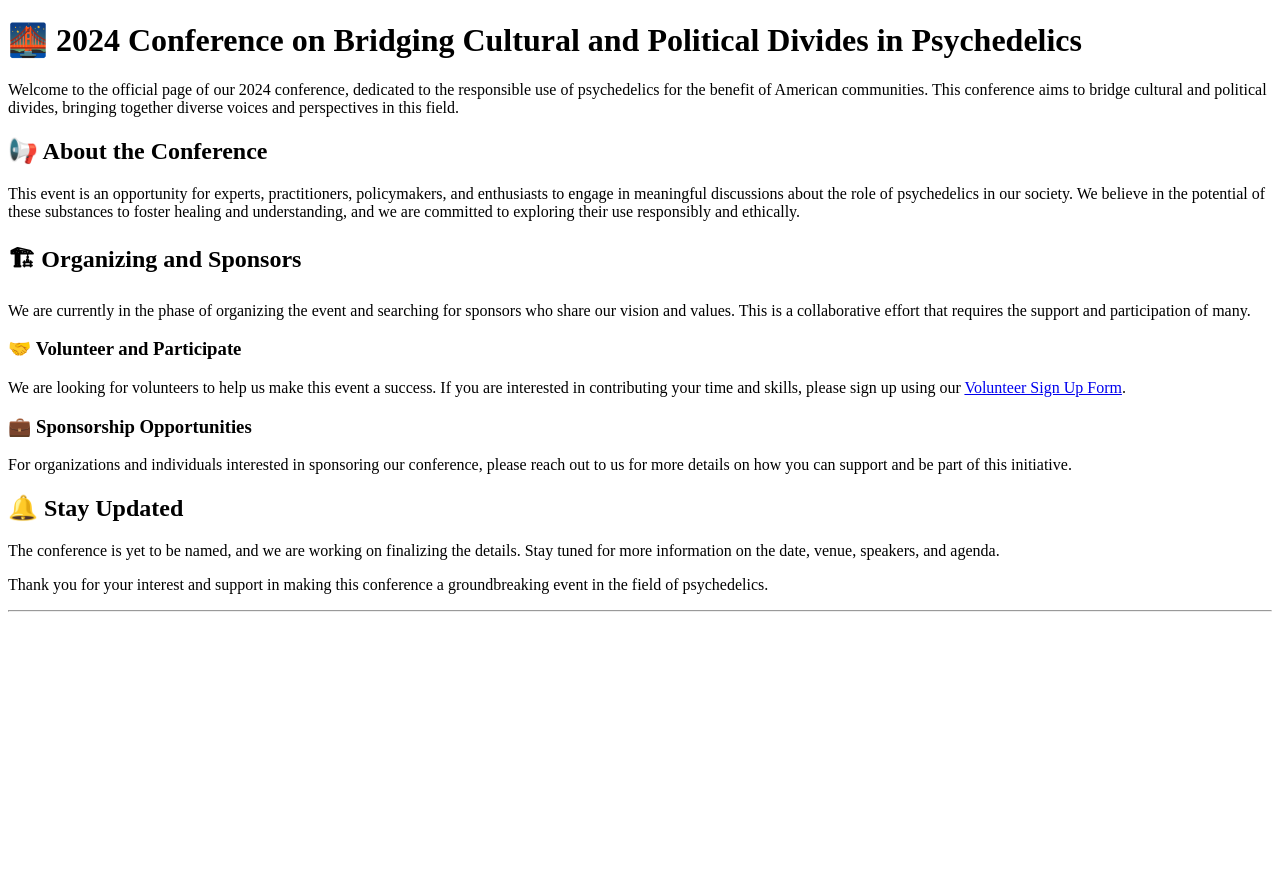
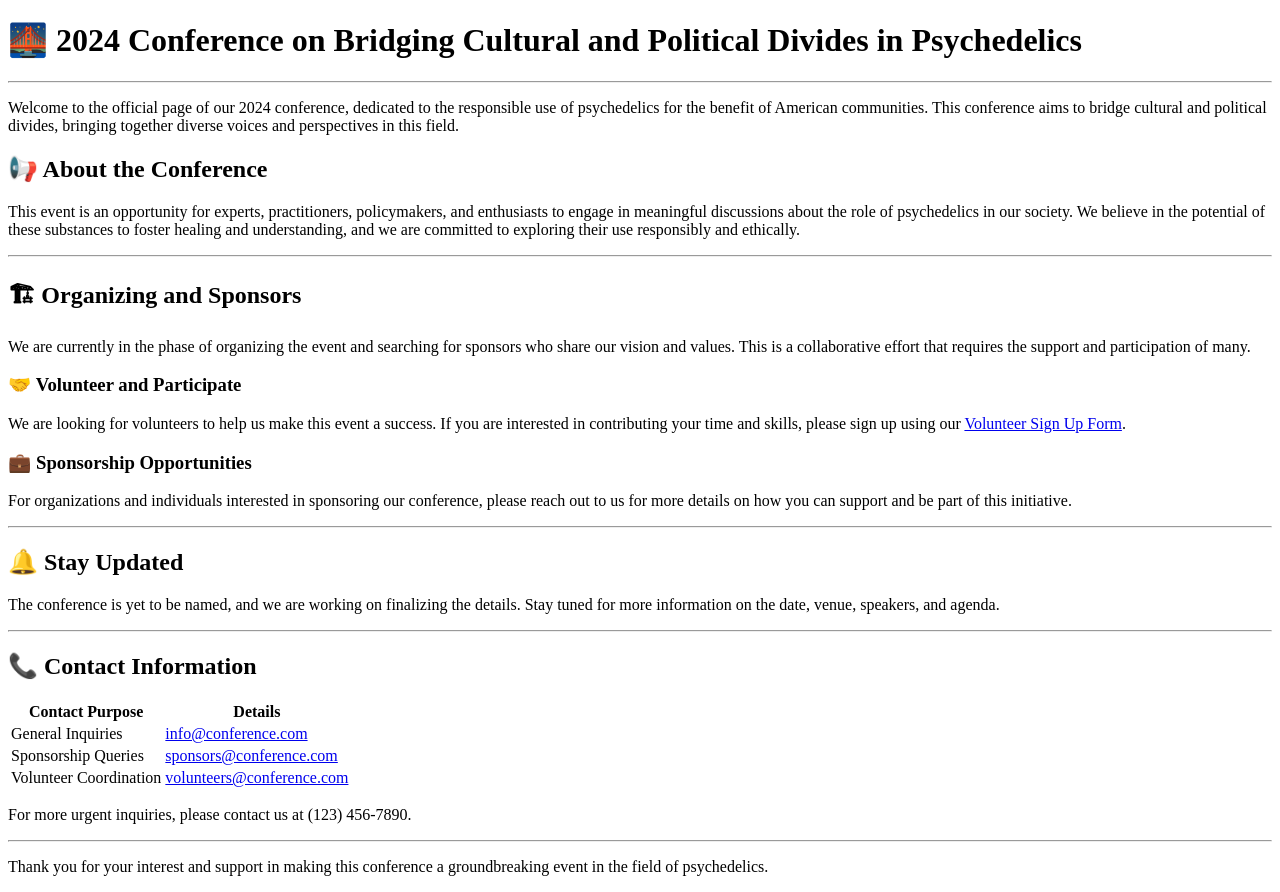
Before and after one commit to jonmiller99/mijr.github.io, a plain HTML site: page index.html in a window 1280 px wide. Before the commit the page ends 800 px from the top, so only its background shows below. Drawn offline with Linux system fonts and the light colour scheme.

Commit message:
index.html

```diff
--- a/index.html
+++ b/index.html
@@ -5,19 +5,48 @@
 </head>
 <body>
 	<h1 id="-2024-conference-on-bridging-cultural-and-political-divides-in-psychedelics">🌉 2024 Conference on Bridging Cultural and Political Divides in Psychedelics</h1>
+<hr>
 <p>Welcome to the official page of our 2024 conference, dedicated to the responsible use of psychedelics for the benefit of American communities. This conference aims to bridge cultural and political divides, bringing together diverse voices and perspectives in this field.</p>
 <h2 id="-about-the-conference">📢 About the Conference</h2>
 <p>This event is an opportunity for experts, practitioners, policymakers, and enthusiasts to engage in meaningful discussions about the role of psychedelics in our society. We believe in the potential of these substances to foster healing and understanding, and we are committed to exploring their use responsibly and ethically.</p>
+<hr>
 <h2 id="-organizing-and-sponsors">🏗 Organizing and Sponsors</h2>
 <p>We are currently in the phase of organizing the event and searching for sponsors who share our vision and values. This is a collaborative effort that requires the support and participation of many.</p>
 <h3 id="-volunteer-and-participate">🤝 Volunteer and Participate</h3>
 <p>We are looking for volunteers to help us make this event a success. If you are interested in contributing your time and skills, please sign up using our <a href="#">Volunteer Sign Up Form</a>.</p>
 <h3 id="-sponsorship-opportunities">💼 Sponsorship Opportunities</h3>
 <p>For organizations and individuals interested in sponsoring our conference, please reach out to us for more details on how you can support and be part of this initiative.</p>
+<hr>
 <h2 id="-stay-updated">🔔 Stay Updated</h2>
 <p>The conference is yet to be named, and we are working on finalizing the details. Stay tuned for more information on the date, venue, speakers, and agenda.</p>
+<hr>
+<h2 id="-contact-information">📞 Contact Information</h2>
+<table>
+<thead>
+<tr>
+<th>Contact Purpose</th>
+<th>Details</th>
+</tr>
+</thead>
+<tbody>
+<tr>
+<td>General Inquiries</td>
+<td><a href="mailto:info@conference.com">info@conference.com</a></td>
+</tr>
+<tr>
+<td>Sponsorship Queries</td>
+<td><a href="mailto:sponsors@conference.com">sponsors@conference.com</a></td>
+</tr>
+<tr>
+<td>Volunteer Coordination</td>
+<td><a href="mailto:volunteers@conference.com">volunteers@conference.com</a></td>
+</tr>
+</tbody>
+</table>
+<p>For more urgent inquiries, please contact us at (123) 456-7890.</p>
+<hr>
 <p>Thank you for your interest and support in making this conference a groundbreaking event in the field of psychedelics.</p>
-<hr>
+
 
 
 </body>
```
